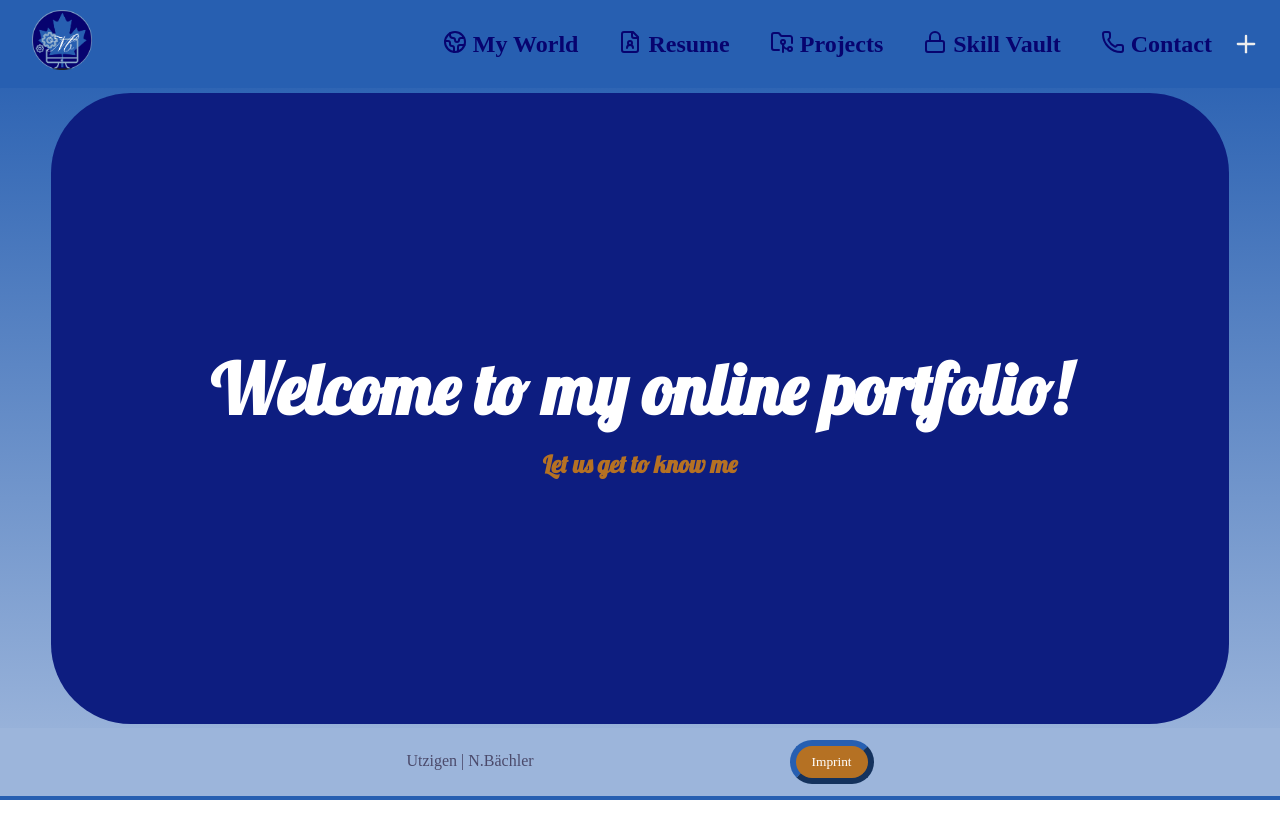
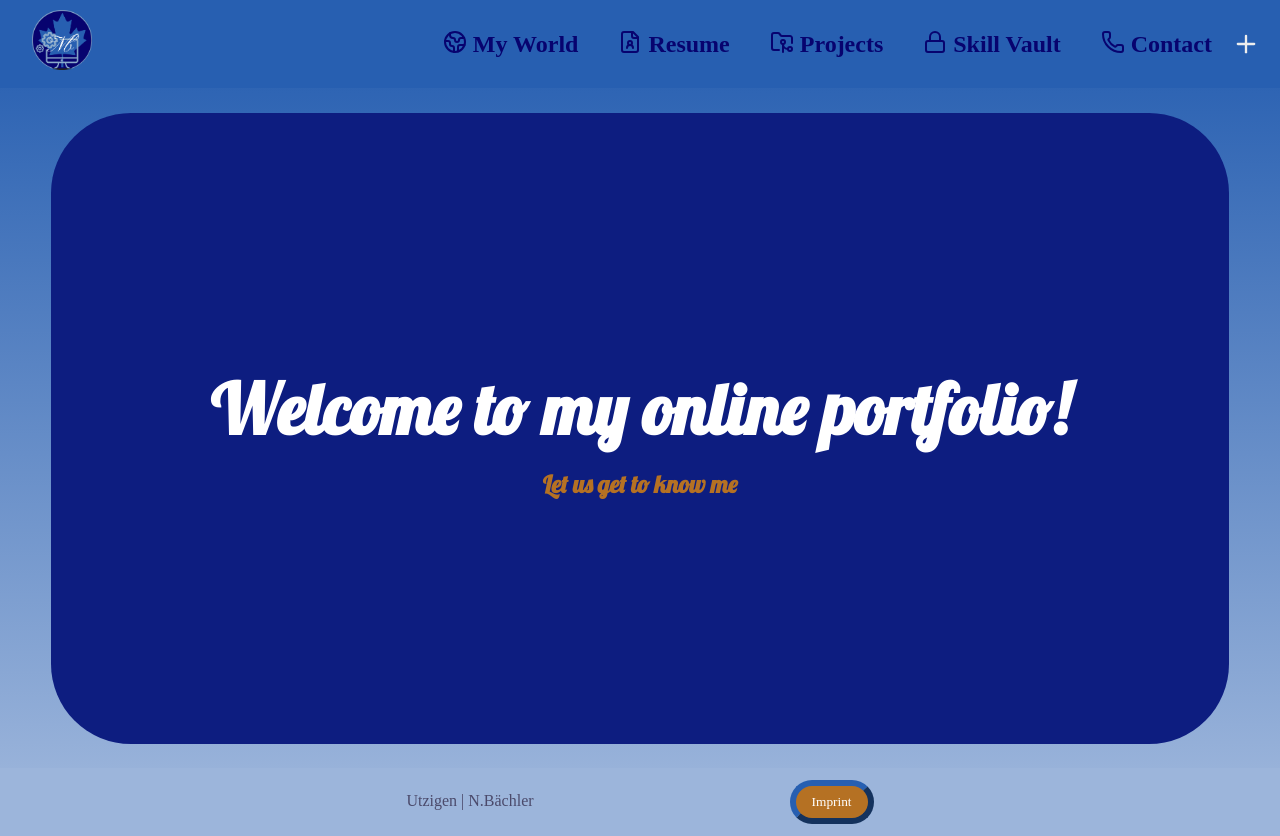
Before and after one commit to Theerabyte/bweb, a Next.js app: page / in a window 1280 px wide. Before the commit the page ends 800 px from the top, so only its background shows below. Built offline with nearby package versions, Linux system fonts and the light colour scheme; a web font is replaced by a local one.

Commit message:
charlie 23.08.25
- sticky footer
- pics fx

```diff
--- a/src/[language]/en.js
+++ b/src/[language]/en.js
@@ -112,8 +112,8 @@ export const en = {
   mud: "Music plays a huge role in my life; I listen to it at almost any time of the day",
 //Private
   prText: "Here I display all my shool related achievments.",
-  prNa: "Username",
-  prPa: "Password",
+  prNa: "Username:",
+  prPa: "Password:",
   prLoI: "Login",
   prLoU: "Logout",
   prPFT: "Gradesheets",
--- a/src/app/[styles]/globals.css
+++ b/src/app/[styles]/globals.css
@@ -456,14 +456,12 @@ table {
 }
 
 td {
-    /* border: 2px solid rgb(0, 35, 102); */
     text-align: left;
     padding: 8px;
 }
 
 th {
     Font-family: Lobster;
-    /* border: 2px solid rgb(0, 35, 102); */
     text-align: left;
     padding: 8px;
     background-color: #275fb1;
@@ -608,6 +606,13 @@ tr:nth-child(odd) {
     }
 }
 
+/* Query for HuI animation*/
+@media (min-width: 1200px) {
+    .pics {
+        grid-template-columns: repeat(2, 1fr);
+    }
+}
+
 /* Query for CV animation */
 @media only screen and (max-width: 600px) {
     .content {
--- a/src/app/layout.js
+++ b/src/app/layout.js
@@ -1,32 +1,24 @@
-import { Geist, Geist_Mono } from "next/font/google";
 import { LanguageProvider } from '@/[language]/LanguageContext';
 import "@/app/[styles]/globals.css";
 import Nav from "@/components/Nav";
 import Bav from "@/components/Bav";
 
-const geistSans = Geist({
-  variable: "--font-geist-sans",
-  subsets: ["latin"],
-});
-
-const geistMono = Geist_Mono({
-  variable: "--font-geist-mono",
-  subsets: ["latin"],
-});
-
 export const metadata = {
-  title: "Naomi Bächler",
-  description: "A subpage of The Bächler Family",
+  title: "Naomi Bächler"
 };
 
 export default function RootLayout({ children }) {
   return (
     <html lang="en">
-      <body className={`${geistSans.variable} ${geistMono.variable} antialiased`}>
+      <body >
         <LanguageProvider>
-        <Nav />
-        {children}
-        <Bav />
+          <div style={{ display: 'flex', flexDirection: 'column', minHeight: '100vh' }}>
+            <Nav />
+            <main style={{ flex: 1, padding: '20px' }}>
+              {children}
+            </main>
+            <Bav />
+          </div>
         </LanguageProvider>
       </body>
     </html>
--- a/src/components/Auth.js
+++ b/src/components/Auth.js
@@ -43,7 +43,7 @@ function Auth({ onLoginSuccess }) {
     <div style={{ border: '1px solid #ccc', padding: 20, maxWidth: 300 }}>
       <h3>{t.prLoI}</h3>
       <div>
-        <label>{t.prNa}:</label>
+        <label>{t.prNa}</label>
         <input
           type="text"
           value={username}
@@ -51,7 +51,7 @@ function Auth({ onLoginSuccess }) {
         />
       </div>
       <div>
-        <label>{t.prPa}:</label>
+        <label>{t.prPa}</label>
         <input
           type="password"
           value={password}
```
